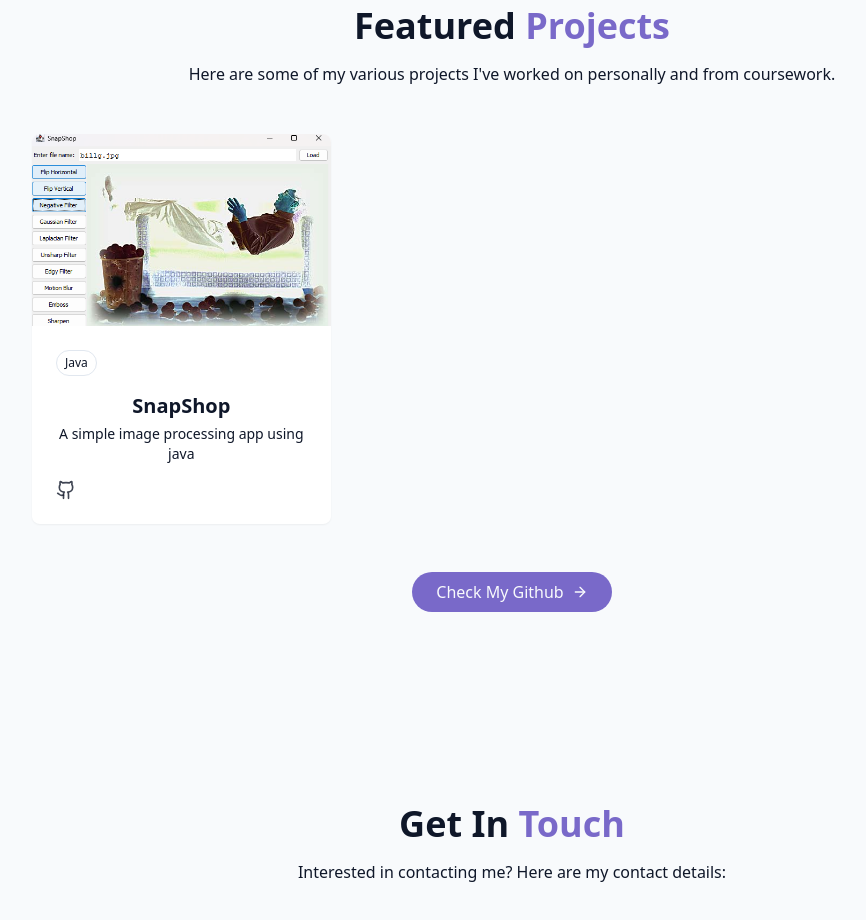
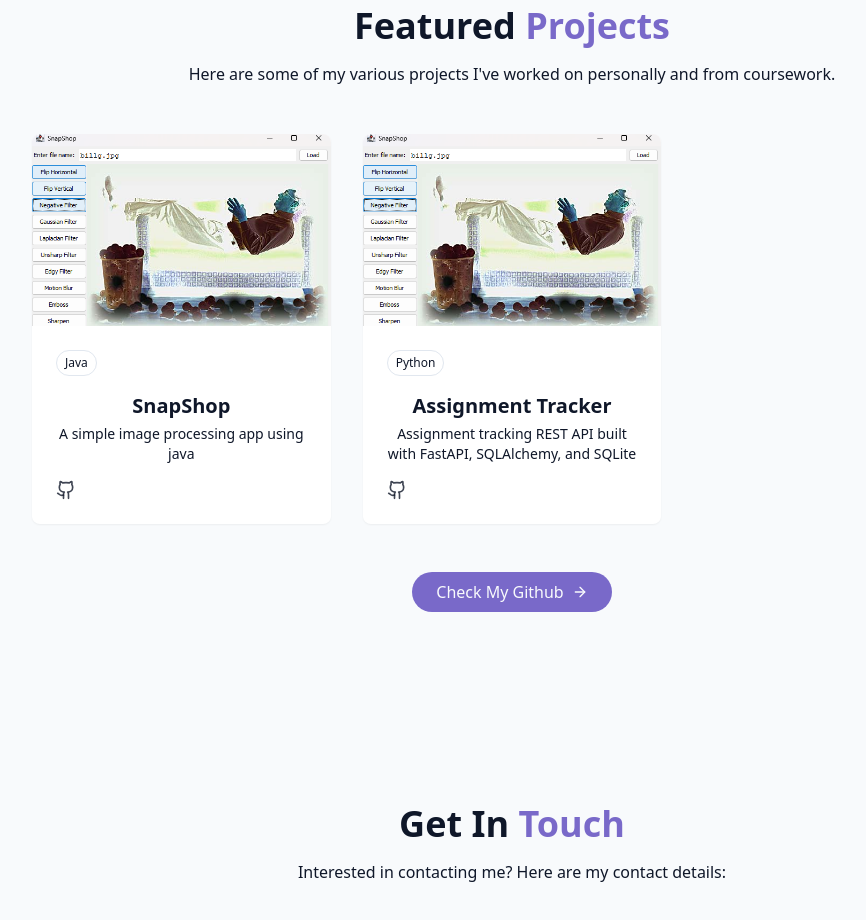
Before and after one commit to makag02/react-tw-portfolio, a React (Vite) app: page / in a window 1280 px wide. Shown: the part 2060-2980 px from the top of the page, without its empty margins (128-994 px from the left). Built offline with nearby package versions, Linux system fonts and the light colour scheme.

Commit message:
Added assignemnt tracker

```diff
--- a/src/components/ProjectsSection.jsx
+++ b/src/components/ProjectsSection.jsx
@@ -11,6 +11,15 @@ const projects = [
     demoURL: "#",
     githubUrl: "https://github.com/makag02/School-Projects/tree/main/SnapShop"
   },
+  {
+    id:2,
+    title: "Assignment Tracker",
+    description: "Assignment tracking REST API built with FastAPI, SQLAlchemy, and SQLite",
+    image:"/projects/snapshop.png",
+    tags: ["Python"],
+    demoURL: "#",
+    githubUrl: "https://github.com/makag02/Assignment-Tracker"
+  }
 ];
 
 export const ProjectsSection = () => {
```
